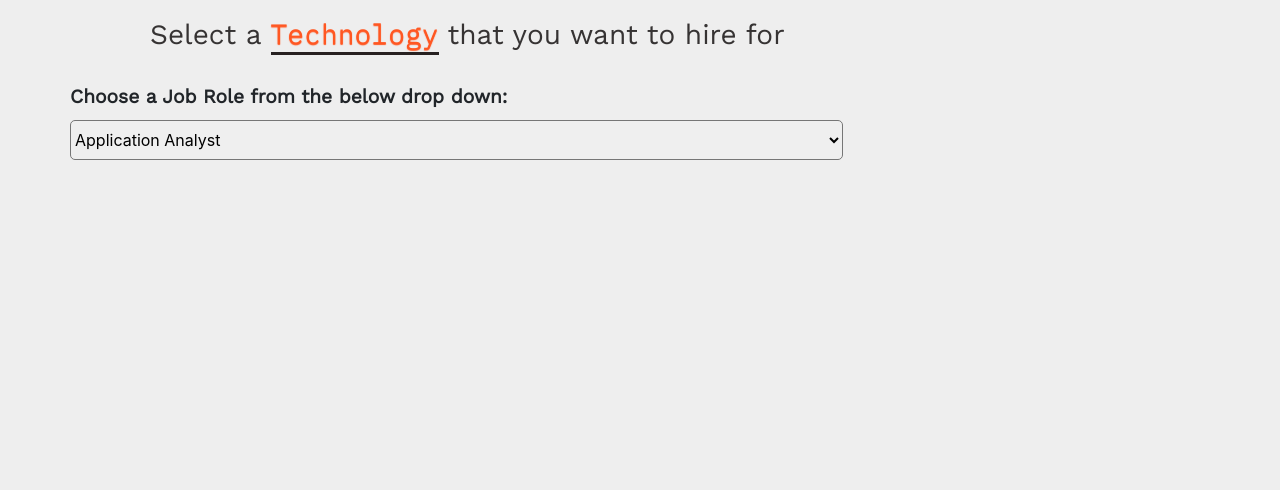
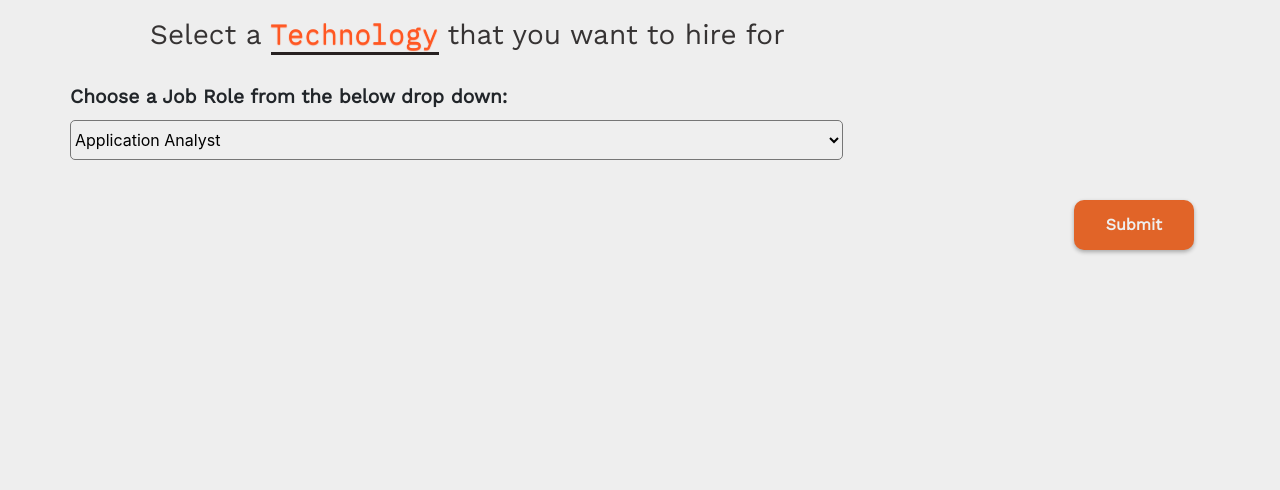
Before and after one commit to geetika-agarwal/cpr-2, a Flask app: page /recruiter-home in a window 1280 px wide. Shown: the part 222-712 px from the top of the page. Run offline with Flask 2, Linux system fonts and the light colour scheme.

Commit message:
Made recruiter home page

```diff
--- a/cpr/templates/rhome.html
+++ b/cpr/templates/rhome.html
@@ -132,6 +132,14 @@
           </select>
         </div>
       </form>
+      <div class="getToKnow-submit-wrapper">
+        <input
+          type="submit"
+          class="modal-button"
+          onclick="submitFunc()"
+          style="margin-bottom: 1rem"
+        />
+      </div>
     </div>
   </div>
 </section>
```
